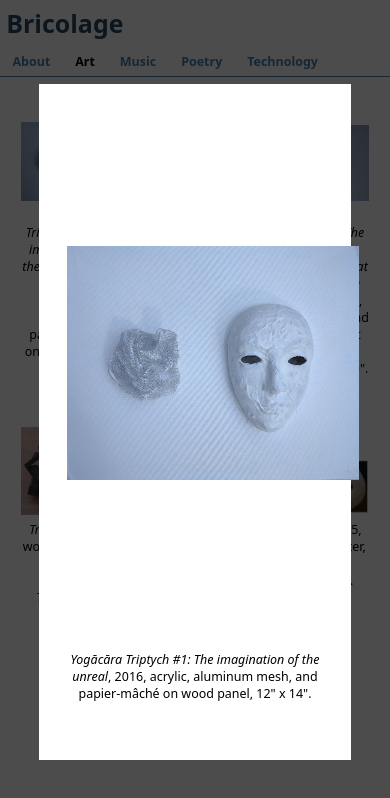
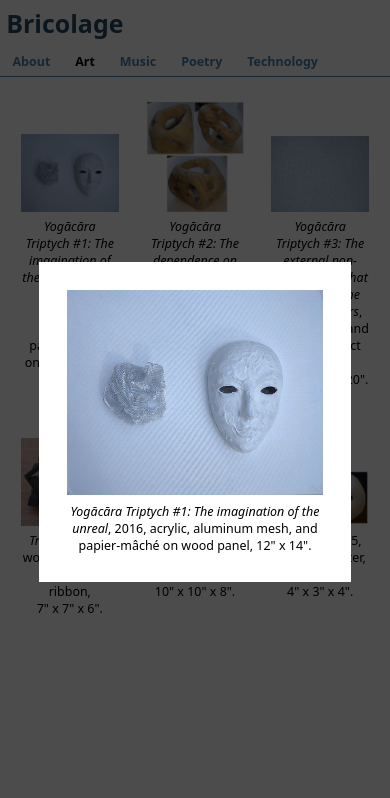
Before and after one commit to bwbush/www.bwbush.io, a plain HTML site: page art.html in a window 390 px wide. Both pictures are taken after a click on the element 69 px from the left and 140 px from the top of the page. Drawn offline with Linux system fonts and the light colour scheme.

Commit message:
adjusted layout for mobile

```diff
--- a/view.css
+++ b/view.css
@@ -14,26 +14,21 @@
 #overlay table {
   margin-left     : auto  ;
   margin-right    : auto  ;
-  width           : 80vw  ;
-  height          : 80vh  ;
+  width           : 80%   ;
   padding         : 2em   ;
   text-align      : center;
   background-color: white ;
 }
 
 #overlay img {
-  max-width : 75vw;
-  max-height: 75vh;
+  max-width : 100%;
+  max-height: 80vh;
 }
 
 
 #header {
-  height          : 100px;
-  width           : 100% ;
-  top             : 0    ;
-  position        : fixed;
-  z-index         : 100  ;
-  background-color: white;
+  height: 6.5em;
+  width : 100% ;
 }
 
 h1 {
@@ -49,9 +44,9 @@ h1 {
   justify-content    : flex-start;
   align-items        : flex-start;
   overflow-x         : auto      ;
-  border-bottom-style: solid    ;
-  border-bottom-width: thin     ;
-  border-bottom-color: steelblue;
+  border-bottom-style: solid     ;
+  border-bottom-width: thin      ;
+  border-bottom-color: steelblue ;
 }
 
 #navigation span, #navigation a {
@@ -68,10 +63,11 @@ h1 {
   color: black;
 }
 
+
 #main {
-  position: absolute;
-  top     : 5.5em   ;
-  margin  : 0.5em   ;
+  height    : calc(100% - 6.5em);
+  margin    : 0.5em             ;
+  overflow-y: auto              ;
 }
 
 
@@ -97,8 +93,11 @@ table {
 
 
 body {
-  margin   : 0   ;
-  font-size: 100%;
+  height        : 100vh ;
+  margin        : 0     ;
+  display       : flex  ;
+  flex-direction: column;
+  font-size     : 100%  ;
 }
 
 @media(max-width:500px) {
```
